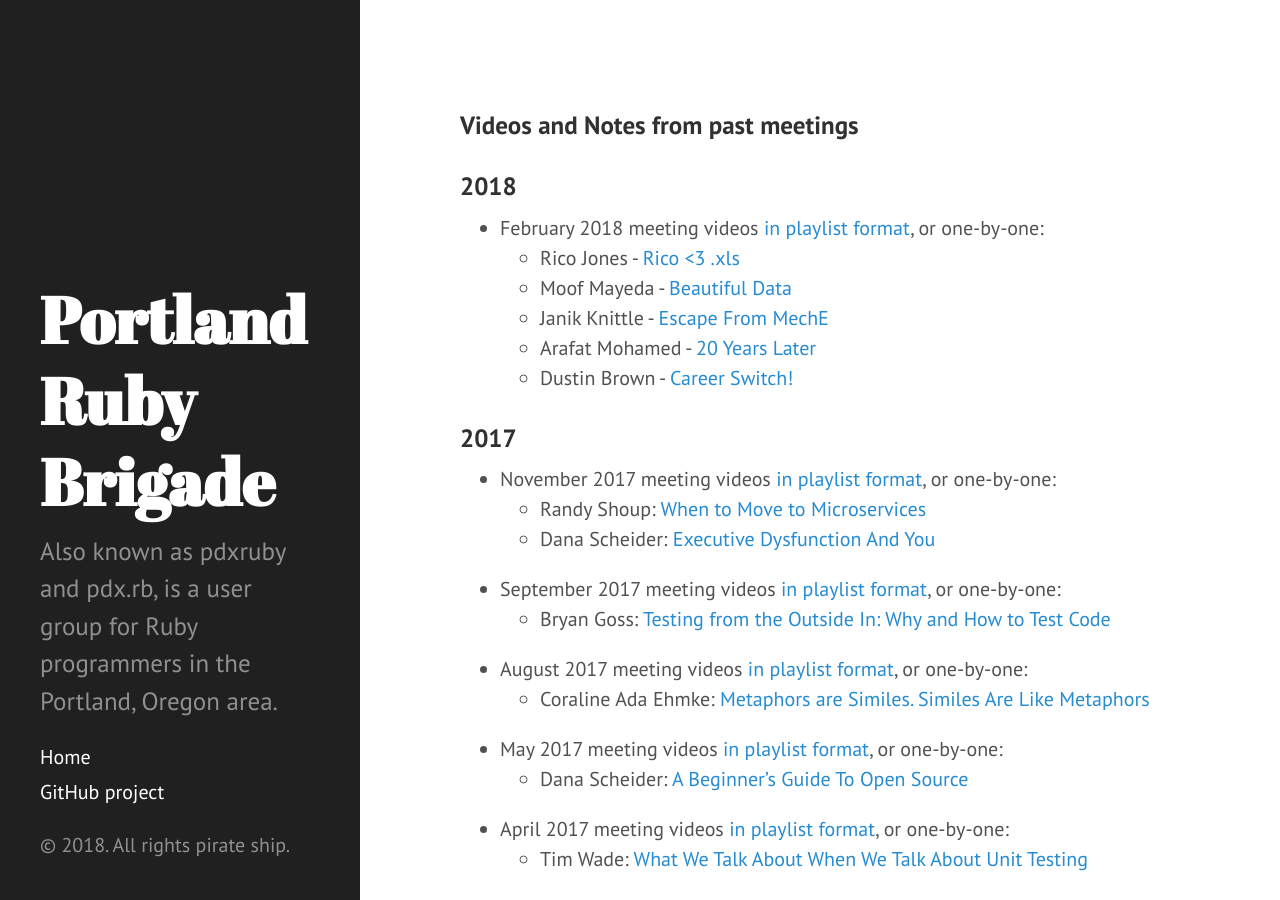
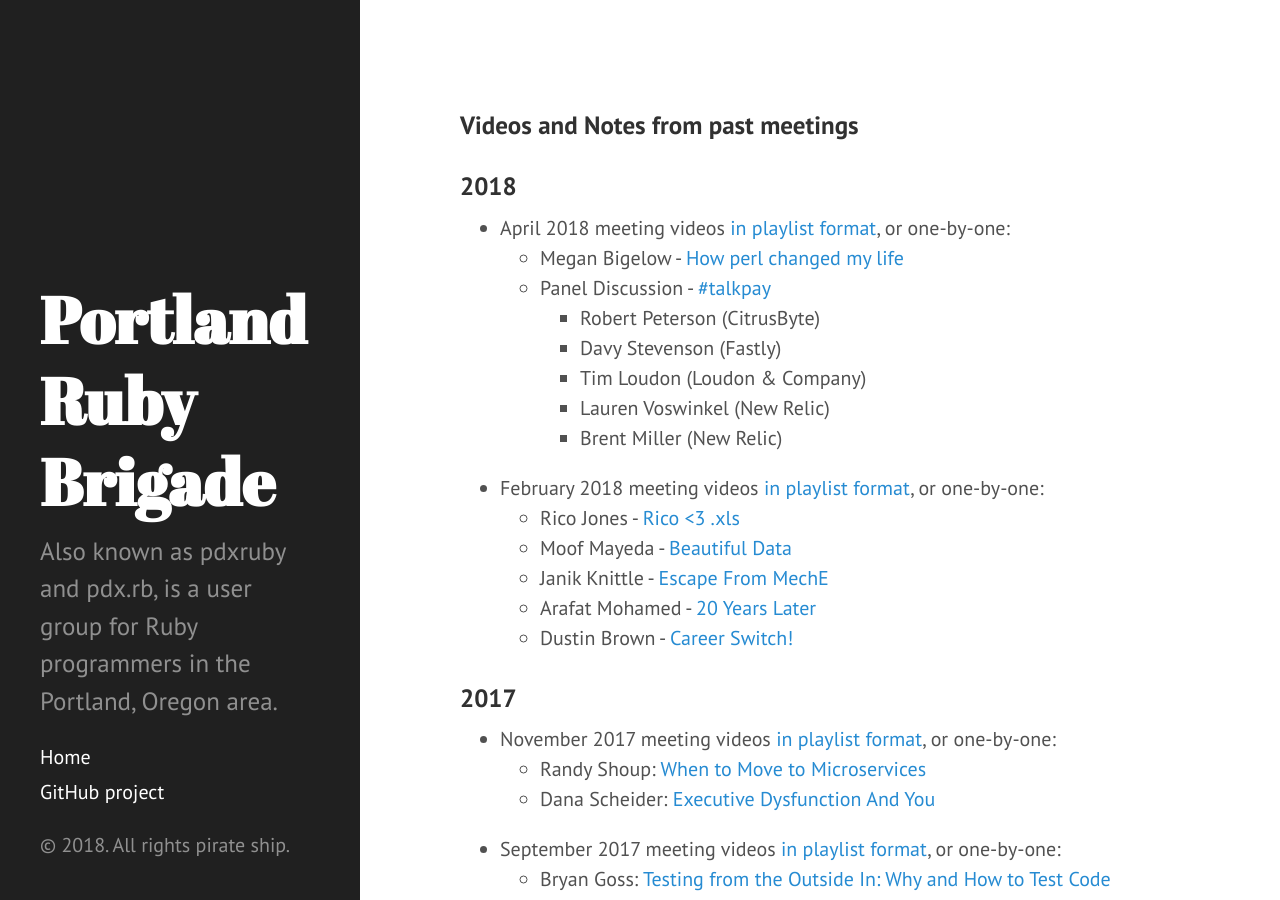
Before and after one commit to pdxruby/pdxruby.github.io, a Jekyll site: the page built from past-meetings.md, in a window 1280 px wide and 900 px high. Built offline with Jekyll 4.4.1, drawn with Linux system fonts in a browser that asks for light colours.

Commit message:
Add links to April 2018 videos

```diff
--- a/past-meetings.md
+++ b/past-meetings.md
@@ -5,6 +5,15 @@ title: Past Meetings
 ### Videos and Notes from past meetings
 
 ### 2018
+
+- April 2018 meeting videos [in playlist format](https://www.youtube.com/playlist?list=PLw_tewW7y2HtHXWHtKvuCw6pjUvIa2CCk), or one-by-one:
+    - Megan Bigelow - [How perl changed my life](https://youtu.be/nhHaH3pugWI)
+    - Panel Discussion - [#talkpay](https://youtu.be/n3sEY_QSjEU)
+      - Robert Peterson (CitrusByte)
+      - Davy Stevenson (Fastly)
+      - Tim Loudon (Loudon & Company)
+      - Lauren Voswinkel (New Relic)
+      - Brent Miller (New Relic)
 
 - February 2018 meeting videos [in playlist format](https://www.youtube.com/playlist?list=PLw_tewW7y2Hs6mHfz-C5fwVnWvlKm2JE2), or one-by-one:
     - Rico Jones - [Rico <3 .xls](https://www.youtube.com/watch?v=mmqDvlldrMk)
```
